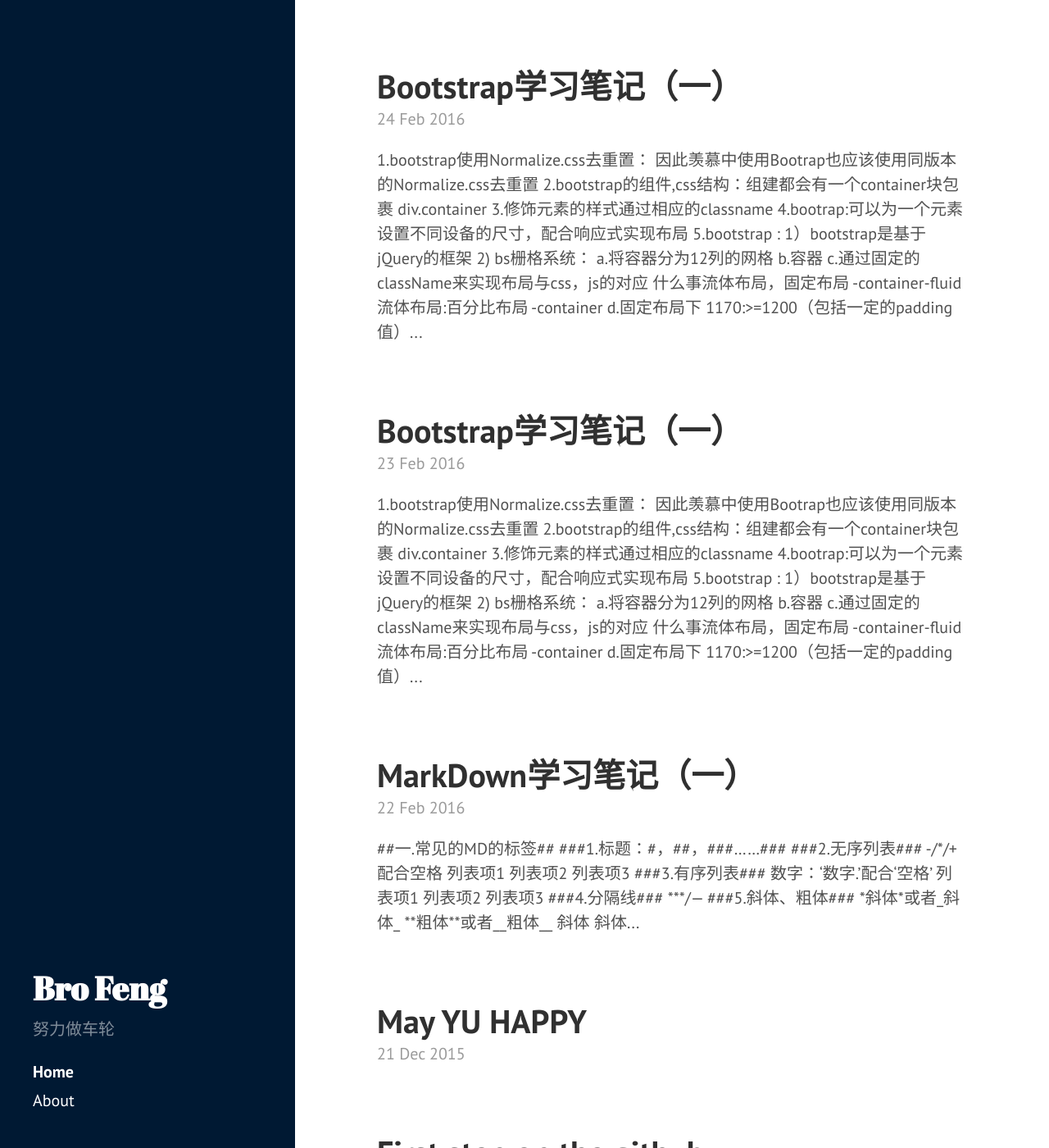
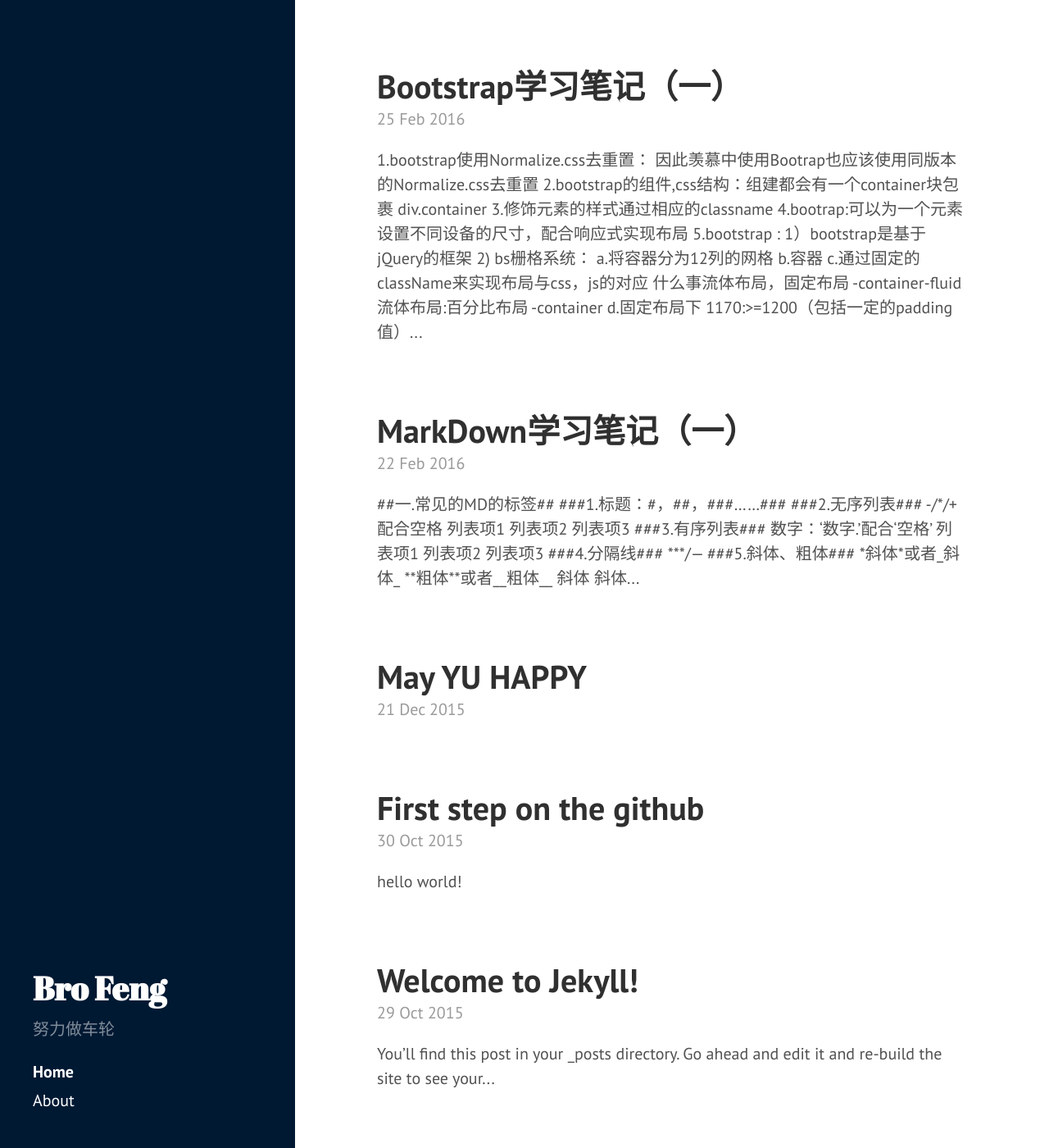
Before and after one commit to fengtaijun0507/fengtaijun0507.github.io, a Jekyll site: the page built from index.html, in a window 1280 px wide and 1400 px high. Shown: the whole window at 82% size. Built offline with Jekyll 4.4.1, drawn with Linux system fonts in a browser that asks for light colours; the list of posts is cut into pages by our own code; some of the changed lines change nothing that is shown.

Commit message:
timezon2

```diff
--- a/_posts/2016-02-23-boostrap1.markdown
+++ b/_posts/2016-02-23-boostrap1.markdown
@@ -3,7 +3,7 @@ layout: post
 
 title:  "Bootstrap学习笔记（一）"
 
-date:   2016-02-23 22:32
+date:   2016-02-24 22:32 -0800
 
 ---
 
--- a/_posts/2016-02-23-boostrap1.md
+++ /dev/null
@@ -1,166 +0,0 @@
----
-layout: post
-
-title:  "Bootstrap学习笔记（一）"
-
-date:   2016-02-24    10:25 -0800
-
----
-
-1.bootstrap使用Normalize.css去重置：
-  因此羡慕中使用Bootrap也应该使用同版本的Normalize.css去重置
-
-2.bootstrap的组件,css结构：组建都会有一个container块包裹
-     div.container
-
-3.修饰元素的样式通过相应的classname
-
-
-4.bootrap:可以为一个元素设置不同设备的尺寸，配合响应式实现布局
-
-5.bootstrap :
-
-  1）bootstrap是基于jQuery的框架
-  2) bs栅格系统：
-     a.将容器分为12列的网格
-     b.容器
-     c.通过固定的className来实现布局与css，js的对应
-      什么事流体布局，固定布局
-      -container-fluid
-       流体布局:百分比布局
-
-      -container
-      d.固定布局下
-       1170:>=1200（包括一定的padding值）
-       970:>=992
-       750:>=768
-       auto:<768
-       通过class="col-lg-10"：大屏pc的范围
-          "col-md-10":中等pc的范围
-          "col-sm-10":pad
-          "col-xs"
-      e.去除响应式
-       {width:1000px !important}
-      f.栅格系统的组合模式
-   3)class="thumbnail":缩略图
-
-   4）列偏移
-     col-[*]-offset-*
-     注意当没有设置相应的col-[*]-*的大小的时候，默认大小与偏移量相等
-   5）列排序 感觉都是相对与原有的位置的的移动，push是向前，pull是向后
-     col-[*]-push-*
-     col-[*]-pull-*
-      注意：offset与sort的区别：
-           A：offset只能从左计算偏移值，而push计算左边，pull计算右边
-           B：offset当偏移量加上预算宽度案>12,会换行执行偏移
-              sort始终在同一行执行偏移量
-
-   6）嵌套
-
-   7）清浮动
-     <div class="clearfix"></div>
-   8)响应式工具
-     针对不同的设备显示与隐藏页面内容
-       A:可见类  visible-*-*
-         lg md sm xs
-         block inline inline-block
-       B:隐藏类  hidden-*
-       pull-right:右浮动
-       pull-left：左浮动
-       注意：class:.affix，配合css{right:0;top:0;}
-     打印类
-      在打印模式下就会显示的元素内容：
-      visible-print-*，hidden-print
-      *：block，inline-block，inline
-
-   9）字体图标Glyphicon：注意Glyphicons是收费的，但是对于bootstrap是免费的，
-
-       免费的字体图标网址：
-
-       使用方式：类名：classname，图标名
-       class="glyphicon glyphicon-search"
-
-
-       字体原理：
-       font-face
-       @font-face {
-       font-family: 'Glyphicons Halflings';
-       src: url('../fonts/glyphicons-halflings-regular.eot');
-       src: url('../fonts/glyphicons-halflings-regular.eot?#iefix') format('embedded-opentype'), url('../fonts/glyphicons-halflings-regular.woff2') format('woff2'), url('../fonts/glyphicons-halflings-regular.woff') format('woff'), url('../fonts/glyphicons-halflings-regular.ttf') format('truetype'), url('../fonts/glyphicons-halflings-regular.svg#glyphicons_halflingsregular') format('svg');
-       }
-       注意bs的fonts文件的引入路径，css，js文件夹同级
-
-  10）预定义样式风格，
-
-    class：
-    primary(首选项)
-    success（成功）
-    info（一般信息）
-    warning（警告）
-    danger（危险）
-
-    注意：为什么button点击后又外框，outline：none，无法起作用？
-    touch-action: manipulation;？？
-
-    注意：每个原始元素具有相应的状态风格的className
-
-   11）按钮
-       基类：
-
-             .btn
-             .btn-link
-             .btn-default
-       大小：
-             .btn-lg
-             .btn-sm
-             .btn-xs
-
-             .form-control
-             .input-lg
-             .input-sm
-
-       状态：
-            .active
-            .disabled
-
-       按钮种类：
-        a,input,button,注意：classname可以直接添加其他元素上，默认的btn的className是添加在以上三个元素上的
-
-        btn-block:块级按钮
-
-       按钮组：
-        btn-group
-
-        btn-group-justified:可以直接应用于a标签，input，button需要单独添加父级divb.btn-group
-        btn-group-vertical:一般不配合.btn-group
-      button后面的图标：class="caret"
-         <a href="#" class="btn btn-primary">submit <span class="caret"></span></a>
-     12）下拉菜单
-
-	自定义属性
-	  data-：js交互的触发接口data-toggle="dropdown",还支持js方式触发
-      data-*
-      aria-haspopup：html5，屏幕阅读器到这会响一声
-      aria-expanded：菜单是否隐藏button的内容
-      aria-labelledby：阅读
-      role：html5提供给特殊人群的，
-
-
-    class:
-      div.open:默认下拉菜单是打开的
-      .dropup:菜单向上展开
-      注意： 多个下拉菜单默认只有一个是打开的
-
-      ul:.dropdown-menu-right,下拉菜单靠右，默认靠左
-      注意：下拉菜单是不占有空间的
-
-      li：.dropdown-header
-          .divider:分隔线
-          .disabled:禁用状态
-          .text-center:文字居中
-
-
-----------
-
-##小结
-   每一项应该包括相应的事例代码，由于时间紧迫，先上文字版本，之后再将示例代码补全
```
